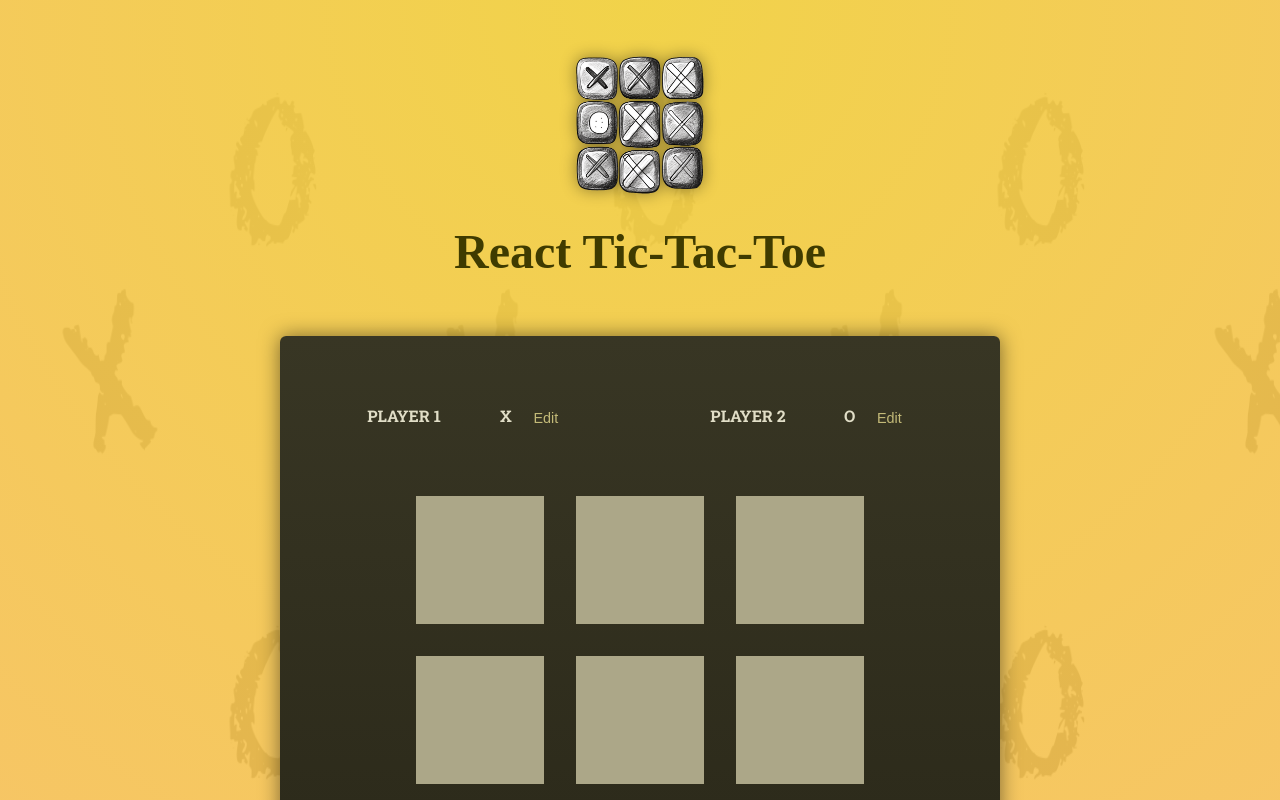
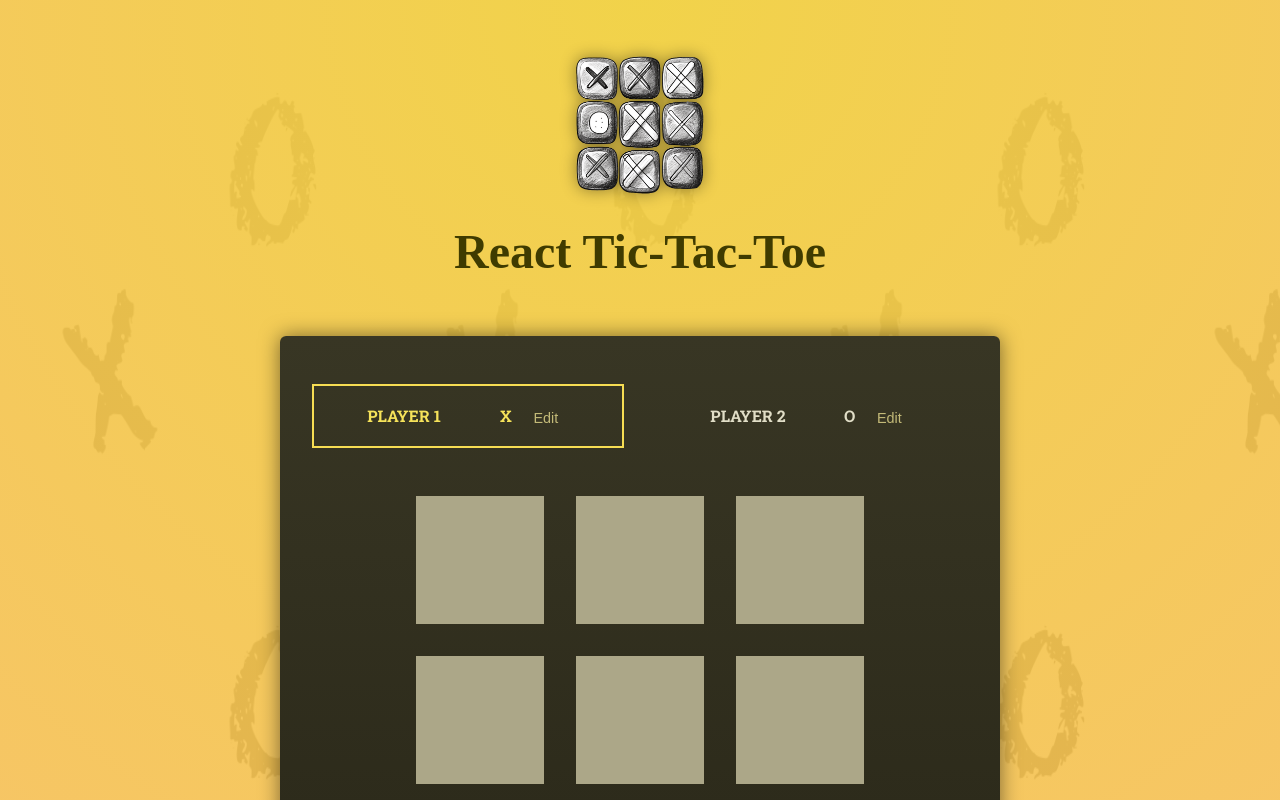
Before and after one commit to WojciechZ04/tic-tac-toe, a React (Create React App) app: page / in a window 1280 px wide. Shown: the top 800 px of the page. Built offline with nearby package versions, Linux system fonts and the light colour scheme; a web font is replaced by a local one.

Commit message:
add active player

```diff
--- a/src/App.jsx
+++ b/src/App.jsx
@@ -1,15 +1,23 @@
+import React, { useState } from "react";
+
 import Player from "./components/Player";
 import GameBoard from "./components/GameBoard";
 
 function App() {
+  const [ activePlayer, setActivePlayer ] = useState('X');
+
+  function handleSelectSquare() {
+    setActivePlayer((prevActivePlayer) => prevActivePlayer === 'X' ? 'O' : 'X');
+  }
+
   return (
     <main>
       <div id="game-container">
-        <ol id="players">
-          <Player initialName="Player 1" symbol="X" />
-          <Player initialName="Player 2" symbol="O" />
+        <ol id="players" className="highlight-player">
+          <Player initialName="Player 1" symbol="X" isActive={ activePlayer === 'X'}/>
+          <Player initialName="Player 2" symbol="O" isActive={ activePlayer === 'O'}/>
         </ol>
-        <GameBoard />
+        <GameBoard onSelectSquare={handleSelectSquare} activePlayerSymbol={activePlayer}/>
       </div>
       LOGIC
     </main>
--- a/src/components/GameBoard.jsx
+++ b/src/components/GameBoard.jsx
@@ -6,17 +6,21 @@ const initialGameBoard = [
   [null, null, null],
 ];
 
-export default function GameBoard() {
+export default function GameBoard({ onSelectSquare, activePlayerSymbol }) {
   const [gameBoard, setGameBoard] = useState(initialGameBoard);
 
   function handleChangeBoard(rowIndex, colIndex) {
     setGameBoard((prevGameBoard) => {
-			const updatedGameBoard = [...prevGameBoard.map((prevRow) => [...prevRow])];
-			updatedGameBoard[rowIndex][colIndex] = "X";
+      const updatedGameBoard = [
+        ...prevGameBoard.map((prevRow) => [...prevRow]),
+      ];
+      updatedGameBoard[rowIndex][colIndex] = activePlayerSymbol;
       return updatedGameBoard;
+    });
+
+    onSelectSquare();
   }
-		)
-	}
+
   return (
     <ol id="game-board">
       {gameBoard.map((row, rowIndex) => (
@@ -24,7 +28,9 @@ export default function GameBoard() {
           <ol>
             {row.map((playerSymbol, colIndex) => (
               <li key={colIndex}>
-				<button onClick={() => handleChangeBoard(rowIndex, colIndex)}>{playerSymbol}</button>
+                <button onClick={() => handleChangeBoard(rowIndex, colIndex)}>
+                  {playerSymbol}
+                </button>
               </li>
             ))}
           </ol>
--- a/src/components/Player.jsx
+++ b/src/components/Player.jsx
@@ -1,6 +1,6 @@
 import { useState } from "react";
 
-export default function Player({ initialName, symbol }) {
+export default function Player({ initialName, symbol, isActive }) {
   const [isEditing, setIsEditing] = useState(false);
   const [name, setName] = useState(initialName);
 
@@ -13,7 +13,7 @@ export default function Player({ initialName, symbol }) {
   }
 
   return (
-    <li>
+    <li className={ isActive ? 'active' : undefined}>
       <span className="player">
         {isEditing ? (
           <input type="text" value={name} onChange={handleChange} />
```
Lines whose indentation alone changed are shown as unchanged.
